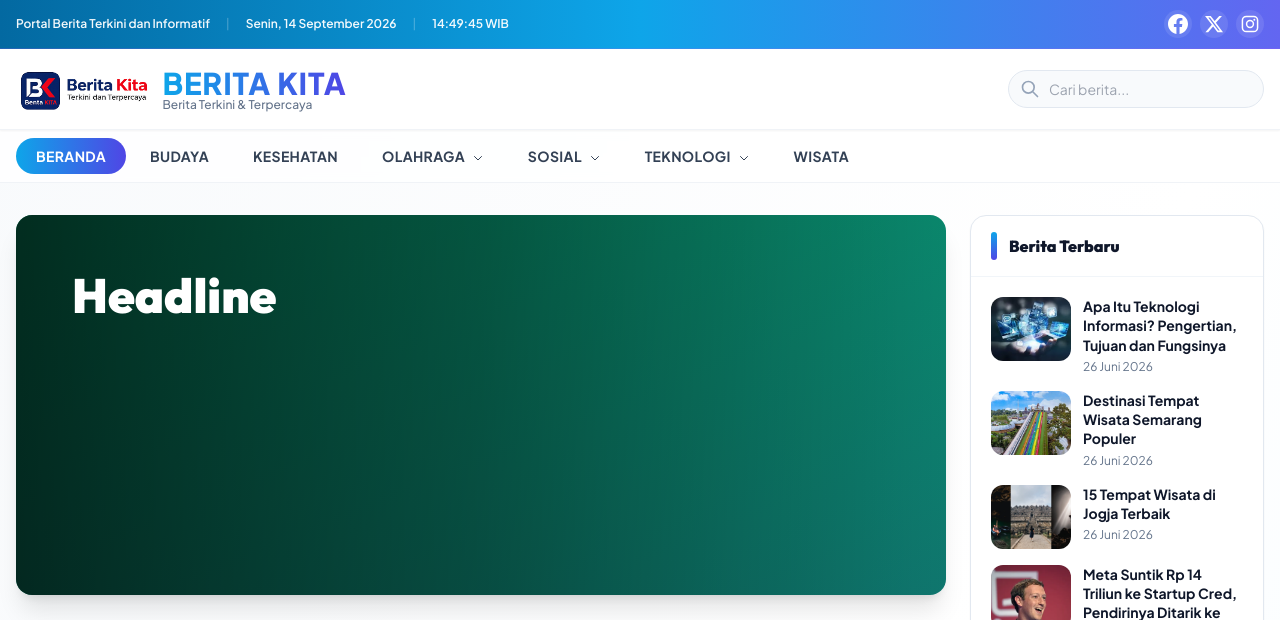
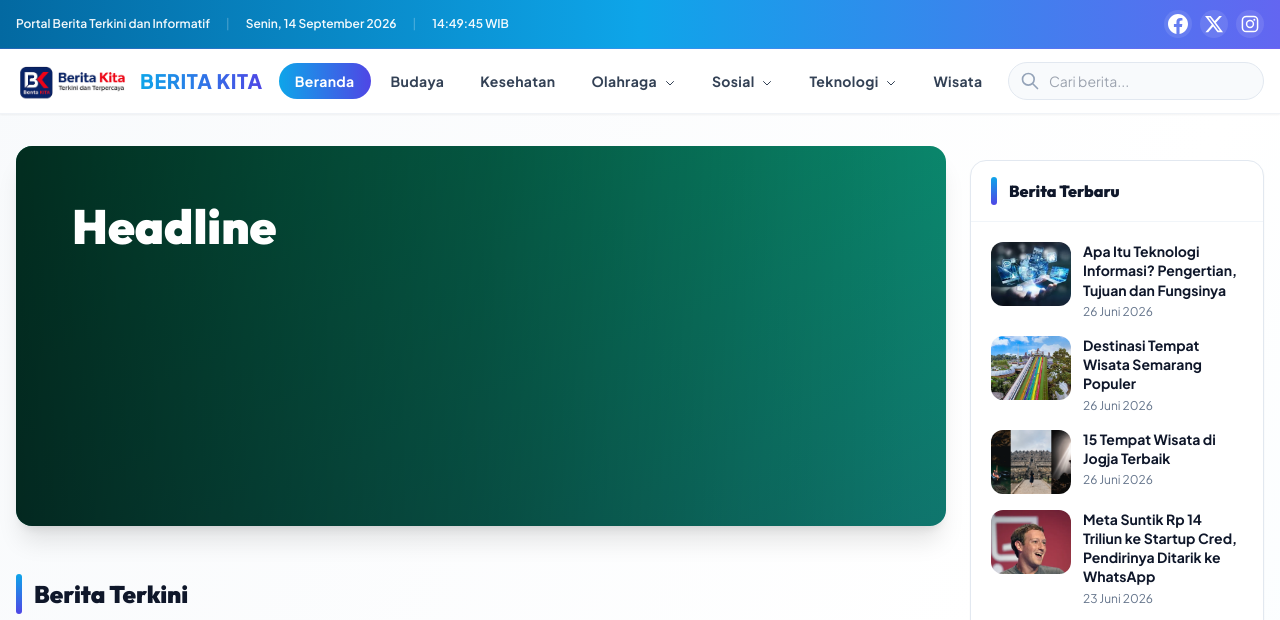
Before and after one commit to dewecorp/portal, a PHP site: page / in a window 1280 px wide. Shown: the top 620 px of the page. Run offline with PHP 8.4, Linux system fonts and the light colour scheme; data comes from the database, SQL or seed files in the repository; some libraries are stand-ins or nearby versions.

```diff
--- a/config.php
+++ b/config.php
@@ -64,6 +64,7 @@ $settings = [
     'footer_admin_link_url' => '/admin/login',
     'footer_admin_link_title' => 'Login Admin',
     'footer_admin_link_show' => 1,
+    'brand_display' => 'both',
     'theme_id' => 'indigo',
     'theme_color_id' => 'purple',
 ];
@@ -206,6 +207,7 @@ function ensure_portal_extras(mysqli $conn): void
         "komentar_kata_kasar TEXT NULL",
         "theme_id VARCHAR(50) NOT NULL DEFAULT 'indigo'",
         "theme_color_id VARCHAR(50) NOT NULL DEFAULT 'purple'",
+        "brand_display VARCHAR(20) NOT NULL DEFAULT 'both'",
     ];
     foreach ($settingsCols as $def) {
         $name = explode(' ', trim($def))[0];
@@ -870,4 +872,6 @@ if ($resultSettings && $resultSettings->num_rows > 0) {
     $settings['komentar_interval_detik'] = max(5, min(600, (int)($row['komentar_interval_detik'] ?? 30)));
     $settings['theme_id'] = (string)($row['theme_id'] ?? $settings['theme_id']);
     $settings['theme_color_id'] = (string)($row['theme_color_id'] ?? $settings['theme_color_id']);
+    $bd = strtolower(trim((string)($row['brand_display'] ?? $settings['brand_display'] ?? 'both')));
+    $settings['brand_display'] = in_array($bd, ['logo', 'text', 'both'], true) ? $bd : 'both';
 }
--- a/header.php
+++ b/header.php
@@ -676,6 +676,10 @@ foreach ($navMenus as &$menu) {
         /* SectionBuilder: carousel berita horizontal */
         .sb-hscroll { scroll-snap-type: x mandatory; -webkit-overflow-scrolling: touch; scrollbar-width: thin; }
         .sb-hscroll > * { scroll-snap-align: start; }
+        /* Navbar mobile: tampil vertikal saat hamburger diklik */
+        @media (max-width: 1023.5px) {
+            #mainNav.mobile-open { display: flex; flex-direction: column; align-items: stretch; position: absolute; top: 100%; left: 0; right: 0; background: #fff; border-bottom: 1px solid rgba(226,232,240,.8); padding: 0.75rem; gap: 0.25rem; box-shadow: 0 18px 40px rgba(15,23,42,.12); }
+        }
     </style>
     <noscript><style>[data-animate]{opacity:1 !important;transform:none !important;}</style></noscript>
 </head>
@@ -696,43 +700,35 @@ foreach ($navMenus as &$menu) {
     </div>
 </div>
 
-<!-- Main Header -->
+<!-- Navbar (brand + menu + cari) -->
 <header class="sticky top-0 z-[60] border-b border-slate-200/50 bg-white/90 backdrop-blur-md shadow-sm">
-    <div class="mx-auto flex max-w-[1400px] items-center justify-between px-2 py-4 sm:px-3 lg:px-4">
-        <a href="index" class="flex items-center gap-3 no-underline group">
-            <?php if (!empty($settings['logo_path'])): ?>
-                <img src="<?php echo htmlspecialchars($settings['logo_path']); ?>" alt="<?php echo htmlspecialchars($settings['site_name'] ?? 'Portal'); ?>" class="h-12 w-auto transition group-hover:scale-105">
+    <div class="mx-auto flex max-w-[1400px] items-center gap-4 px-2 py-3 sm:px-3 lg:px-4">
+        <?php
+        $brandMode = strtolower(trim((string)($settings['brand_display'] ?? 'both')));
+        if (!in_array($brandMode, ['logo', 'text', 'both'], true)) $brandMode = 'both';
+        $showLogo = $brandMode !== 'text' && !empty($settings['logo_path']);
+        $showText = $brandMode !== 'logo';
+        ?>
+        <a href="index" class="flex shrink-0 items-center gap-3 no-underline group">
+            <?php if ($showLogo): ?>
+                <img src="<?php echo htmlspecialchars($settings['logo_path']); ?>" alt="<?php echo htmlspecialchars($settings['site_name'] ?? 'Portal'); ?>" class="h-10 w-auto transition group-hover:scale-105">
             <?php endif; ?>
-            <div>
-                <span class="text-3xl font-black uppercase tracking-wide bg-gradient-to-r from-purple-600 to-blue-600 bg-clip-text text-transparent"><?php echo htmlspecialchars($settings['site_name'] ?? 'Portal Berita'); ?></span>
-                <p class="text-xs text-slate-500 font-medium -mt-1">Berita Terkini & Terpercaya</p>
-            </div>
+            <?php if ($showText): ?>
+                <span class="text-xl font-black uppercase tracking-wide bg-gradient-to-r from-purple-600 to-blue-600 bg-clip-text text-transparent"><?php echo htmlspecialchars($settings['site_name'] ?? 'Portal Berita'); ?></span>
+            <?php endif; ?>
         </a>
-        <div class="hidden lg:flex items-center gap-3">
-            <form action="cari" method="get" class="relative">
-                <input type="text" name="q" value="<?php echo htmlspecialchars($_GET['q'] ?? ''); ?>" placeholder="Cari berita..." class="pl-10 pr-4 py-2 rounded-full border border-slate-200 bg-slate-50 focus:bg-white focus:border-purple-400 focus:ring-2 focus:ring-purple-100 transition w-64 text-sm">
-                <button type="submit" aria-label="Cari" class="absolute left-3 top-1/2 -translate-y-1/2 text-slate-400 hover:text-purple-600">
-                <svg class="w-5 h-5" fill="none" stroke="currentColor" viewBox="0 0 24 24">
-                    <path stroke-linecap="round" stroke-linejoin="round" stroke-width="2" d="M21 21l-6-6m2-5a7 7 0 11-14 0 7 7 0 0114 0z"></path>
-                </svg>
-                </button>
-            </form>
-        </div>
-    </div>
-</header>
-
-<!-- Navigation -->
-<nav class="border-b border-slate-200/50 bg-white/80 backdrop-blur-sm sticky top-[73px] z-50">
-    <div class="mx-auto max-w-[1400px] px-2 sm:px-3 lg:px-4">
-        <div class="main-nav-inner flex gap-1 overflow-x-visible py-2">
-            <a href="index" class="shrink-0 rounded-full px-5 py-2 text-sm font-bold uppercase tracking-wide text-white bg-gradient-to-r from-purple-600 to-blue-600 transition hover:shadow-lg hover:shadow-purple-200">
+        <button type="button" id="navToggle" class="ml-auto inline-flex h-10 w-10 items-center justify-center rounded-full border border-slate-200 text-slate-700 lg:hidden" aria-label="Buka menu" aria-expanded="false">
+            <svg class="w-5 h-5" fill="none" stroke="currentColor" viewBox="0 0 24 24"><path stroke-linecap="round" stroke-linejoin="round" stroke-width="2" d="M4 7h16M4 12h16M4 17h16"></path></svg>
+        </button>
+        <nav class="hidden flex-1 items-center gap-1 lg:flex" id="mainNav">
+            <a href="index" class="shrink-0 rounded-full px-4 py-2 text-sm font-bold capitalize tracking-wide text-white bg-gradient-to-r from-purple-600 to-blue-600 transition hover:shadow-lg hover:shadow-purple-200">
                 Beranda
             </a>
             <?php foreach ($navMenus as $navMenu): ?>
                 <?php if ($navMenu['menu_type'] === 'dropdown'): ?>
                     <!-- Dropdown Menu -->
                     <div class="nav-item-main shrink-0">
-                        <a class="block rounded-full px-5 py-2 text-sm font-bold uppercase tracking-wide text-slate-700 transition hover:bg-purple-50 hover:text-purple-700"
+                        <a class="block rounded-full px-4 py-2 text-sm font-bold capitalize tracking-wide text-slate-700 transition hover:bg-purple-50 hover:text-purple-700"
                            href="#">
                             <?php echo htmlspecialchars($navMenu['nama']); ?>
                             <svg class="w-3 h-3 inline-block ml-1" fill="none" stroke="currentColor" viewBox="0 0 24 24">
@@ -752,7 +748,7 @@ foreach ($navMenus as &$menu) {
                 <?php elseif ($navMenu['menu_type'] === 'mega'): ?>
                     <!-- Mega Menu -->
                     <div class="nav-item-main shrink-0">
-                        <a class="block rounded-full px-5 py-2 text-sm font-bold uppercase tracking-wide text-slate-700 transition hover:bg-purple-50 hover:text-purple-700"
+                        <a class="block rounded-full px-4 py-2 text-sm font-bold capitalize tracking-wide text-slate-700 transition hover:bg-purple-50 hover:text-purple-700"
                            href="#">
                             <?php echo htmlspecialchars($navMenu['nama']); ?>
                             <svg class="w-3 h-3 inline-block ml-1" fill="none" stroke="currentColor" viewBox="0 0 24 24">
@@ -863,16 +859,34 @@ foreach ($navMenus as &$menu) {
                 <?php else: ?>
                     <!-- Regular Link Menu -->
                     <div class="nav-item-main shrink-0">
-                        <a class="block rounded-full px-5 py-2 text-sm font-bold uppercase tracking-wide text-slate-700 transition hover:bg-purple-50 hover:text-purple-700"
+                        <a class="block rounded-full px-4 py-2 text-sm font-bold capitalize tracking-wide text-slate-700 transition hover:bg-purple-50 hover:text-purple-700"
                            href="kategori?kategori=<?php echo (int)$navMenu['kategori_id']; ?>">
                             <?php echo htmlspecialchars($navMenu['nama']); ?>
                         </a>
                     </div>
                 <?php endif; ?>
             <?php endforeach; ?>
-        </div>
+        </nav>
+        <form action="cari" method="get" class="relative ml-auto hidden shrink-0 lg:block">
+            <input type="text" name="q" value="<?php echo htmlspecialchars($_GET['q'] ?? ''); ?>" placeholder="Cari berita..." class="pl-10 pr-4 py-2 rounded-full border border-slate-200 bg-slate-50 focus:bg-white focus:border-purple-400 focus:ring-2 focus:ring-purple-100 transition w-48 xl:w-64 text-sm">
+            <button type="submit" aria-label="Cari" class="absolute left-3 top-1/2 -translate-y-1/2 text-slate-400 hover:text-purple-600">
+            <svg class="w-5 h-5" fill="none" stroke="currentColor" viewBox="0 0 24 24">
+                <path stroke-linecap="round" stroke-linejoin="round" stroke-width="2" d="M21 21l-6-6m2-5a7 7 0 11-14 0 7 7 0 0114 0z"></path>
+            </svg>
+            </button>
+        </form>
     </div>
-</nav>
+</header>
+<script>
+document.addEventListener('DOMContentLoaded', function() {
+    var t = document.getElementById('navToggle'), n = document.getElementById('mainNav');
+    if (!t || !n) return;
+    t.addEventListener('click', function() {
+        var open = n.classList.toggle('mobile-open');
+        t.setAttribute('aria-expanded', open ? 'true' : 'false');
+    });
+});
+</script>
 
 <!-- Mega Menu & Dropdown Dynamic Positioning Script -->
 <script>
```
Also changed, not shown: admin/settings.php (+18 -2 lines).
